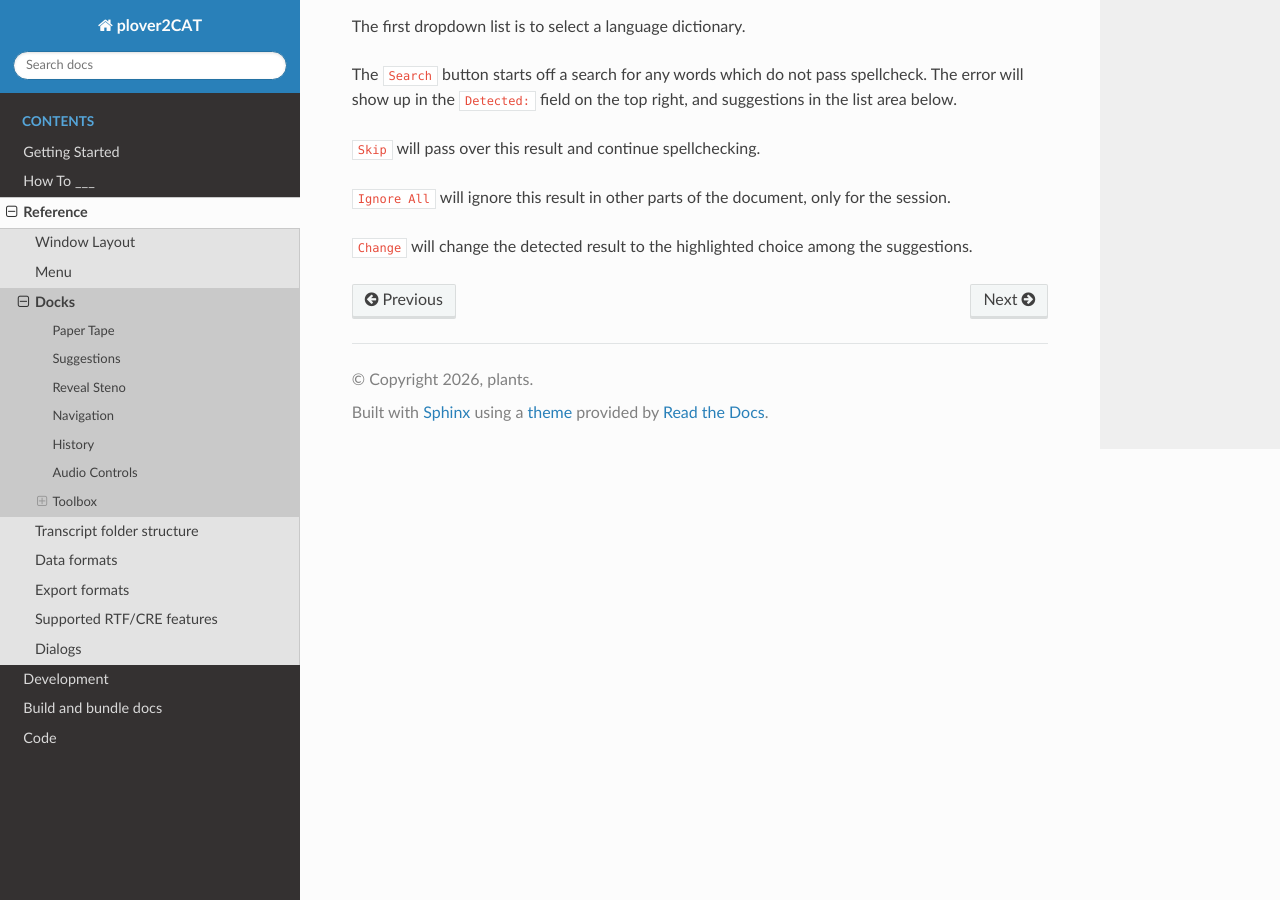
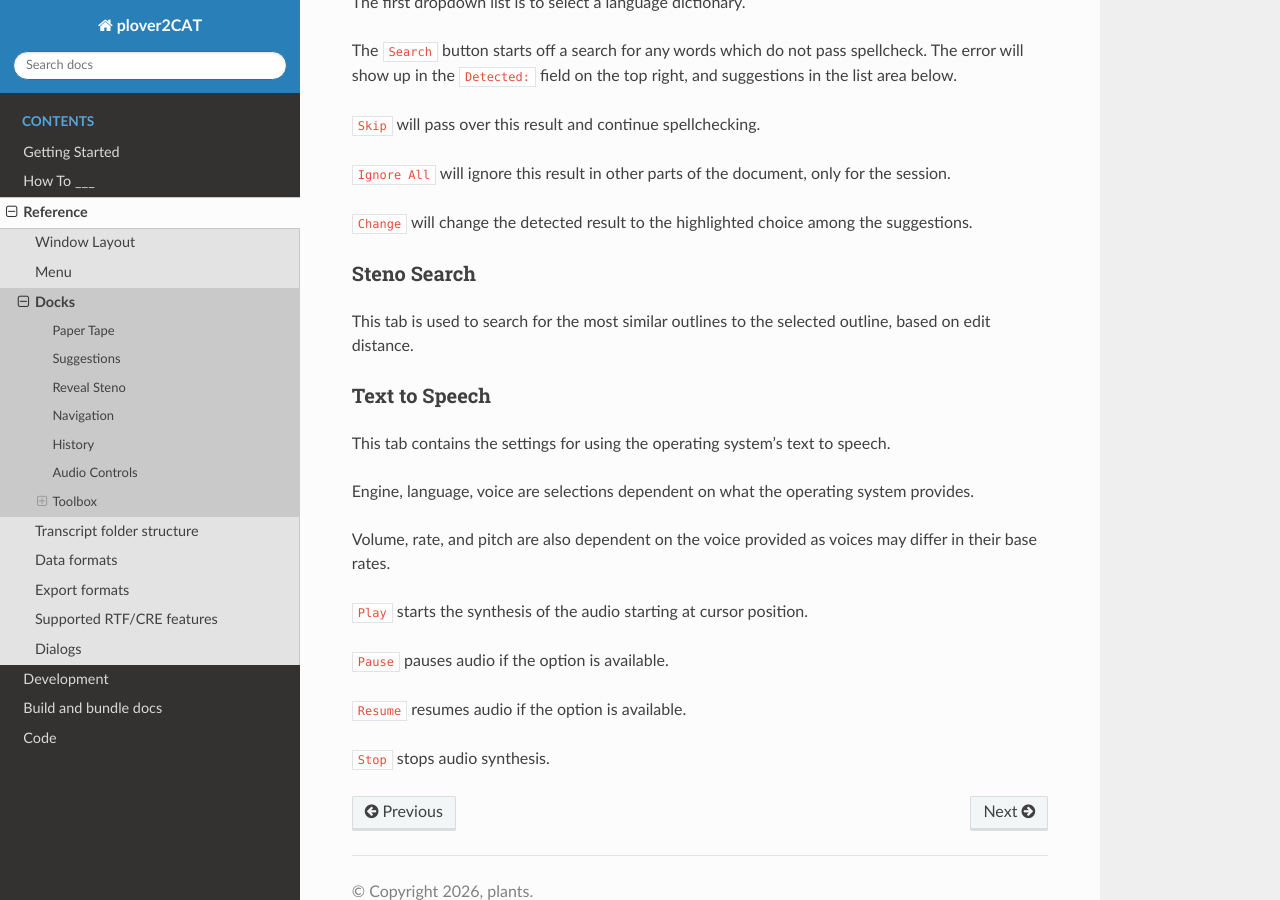
Before and after one commit to greenwyrt/plover2CAT, a Sphinx documentation site: the page built from docs/reference/docks.md, in a window 1280 px wide and 900 px high, scrolled down 4949 px. Built offline with Sphinx 7.4.7 and the Read the Docs theme 3.1.0, drawn with Linux system fonts in a browser that asks for light colours; some of the changed text lies outside the part shown.

Commit message:
Update docks.md

```diff
--- a/docs/reference/docks.md
+++ b/docs/reference/docks.md
@@ -138,3 +138,23 @@ The `Search` button starts off a search for any words which do not pass spellche
 `Ignore All` will ignore this result in other parts of the document, only for the session.
 
 `Change` will change the detected result to the highlighted choice among the suggestions.
+
+### Steno Search
+
+This tab is used to search for the most similar outlines to the selected outline, based on edit distance.
+
+### Text to Speech
+
+This tab contains the settings for using the operating system's text to speech.
+
+Engine, language, voice are selections dependent on what the operating system provides.
+
+Volume, rate, and pitch are also dependent on the voice provided as voices may differ in their base rates.
+
+`Play` starts the synthesis of the audio starting at cursor position.
+
+`Pause` pauses audio if the option is available.
+
+`Resume` resumes audio if the option is available.
+
+`Stop` stops audio synthesis.
```
Also changed, not shown: other parts of docs/reference/docks.md (+3 -3 lines).
